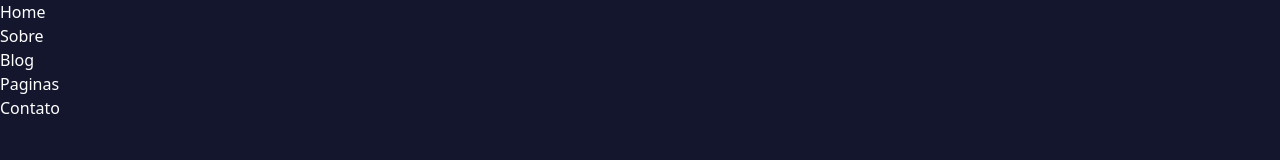
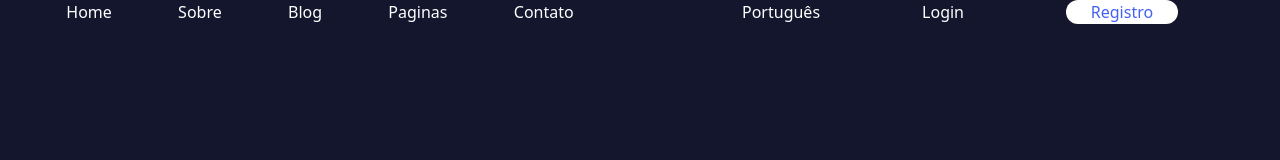
Before and after one commit to WesleyDev93/Pagina-de-Login, a plain HTML site: page index.html in a window 1280 px wide. Drawn offline with nearby package versions, Linux system fonts and the light colour scheme.

Commit message:
criando e estilzando menu com classes

```diff
--- a/index.html
+++ b/index.html
@@ -13,6 +13,7 @@
                 back: {
                     fundo:'#14162E',
                     corMenu:'#FFFFFF',
+                    botao:'#4461F2',
 
                 },
                 fontFamily:{
@@ -31,15 +32,20 @@
 <body class="bg-back-fundo">
 
     <head class="">
-       <ul class="">
+
+    <ul class="flex justify-start justify-evenly w-2/4">
         <li class="text-back-corMenu fontFamily-menu"><a href="#">Home</a></li>
         <li class="text-back-corMenu fontFamily-menu"><a href="#">Sobre</a></li>
         <li class="text-back-corMenu fontFamily-menu"><a href="#">Blog</a></li>
         <li class="text-back-corMenu fontFamily-menu"><a href="#">Paginas</a></li>
         <li class="text-back-corMenu fontFamily-menu"><a href="#">Contato</a></li>
-       </ul>
+     </ul>
 
-
+     <ul class="flex justify-end justify-evenly w-2/4 relative bottom-6 left-2/4">
+       <li class="text-back-corMenu fontFamily-menu"><a href="#">Português</a></li>
+       <li class="text-back-corMenu fontFamily-menu"><a href="#">Login</a></li>
+       <li class=" bg-white rounded-3xl w-28 h-6 text-center text-back-botao font-medium "><button>Registro</button></li>
+    </ul>
     </head>
     <main>
         <section></section>
```
